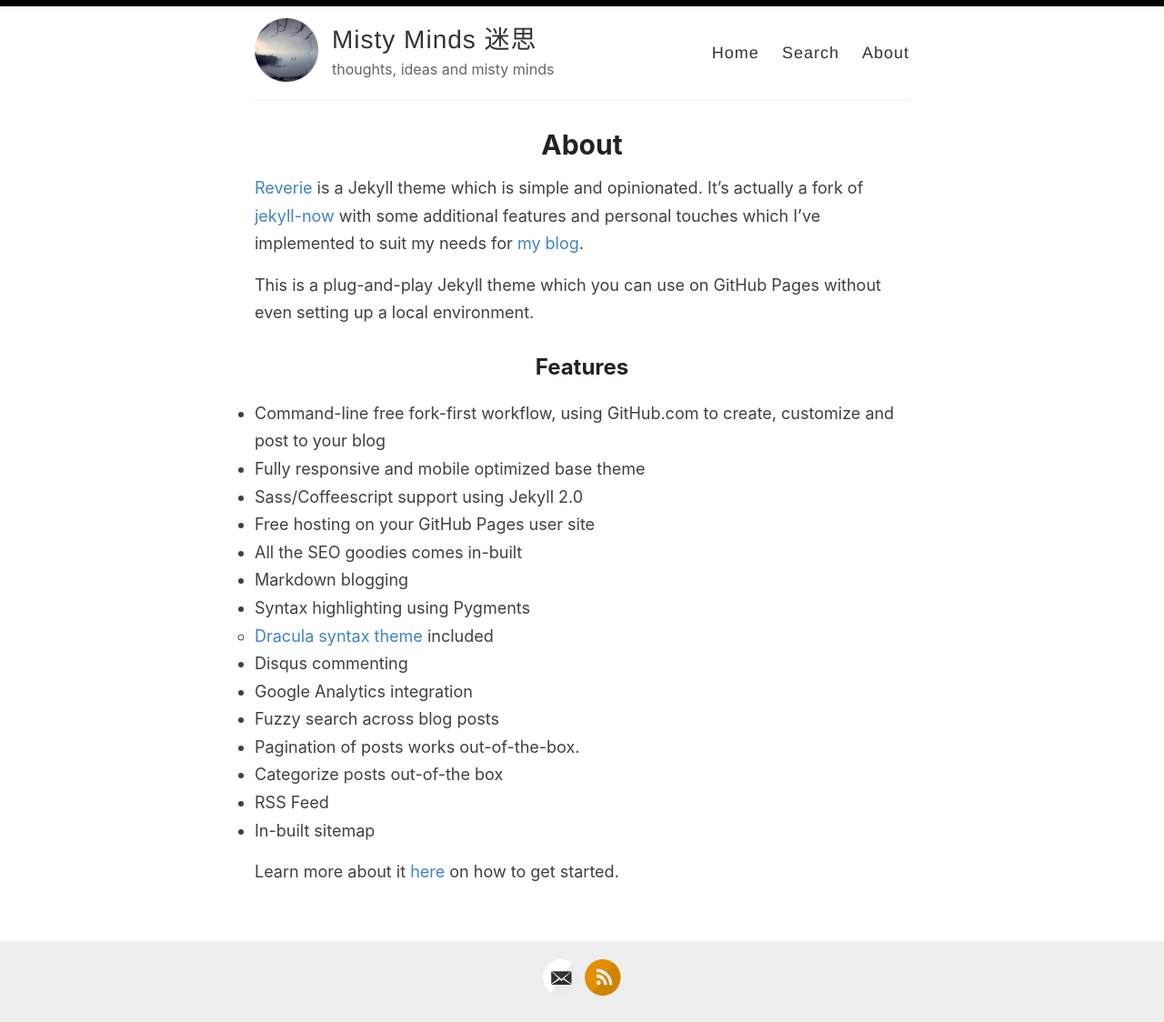
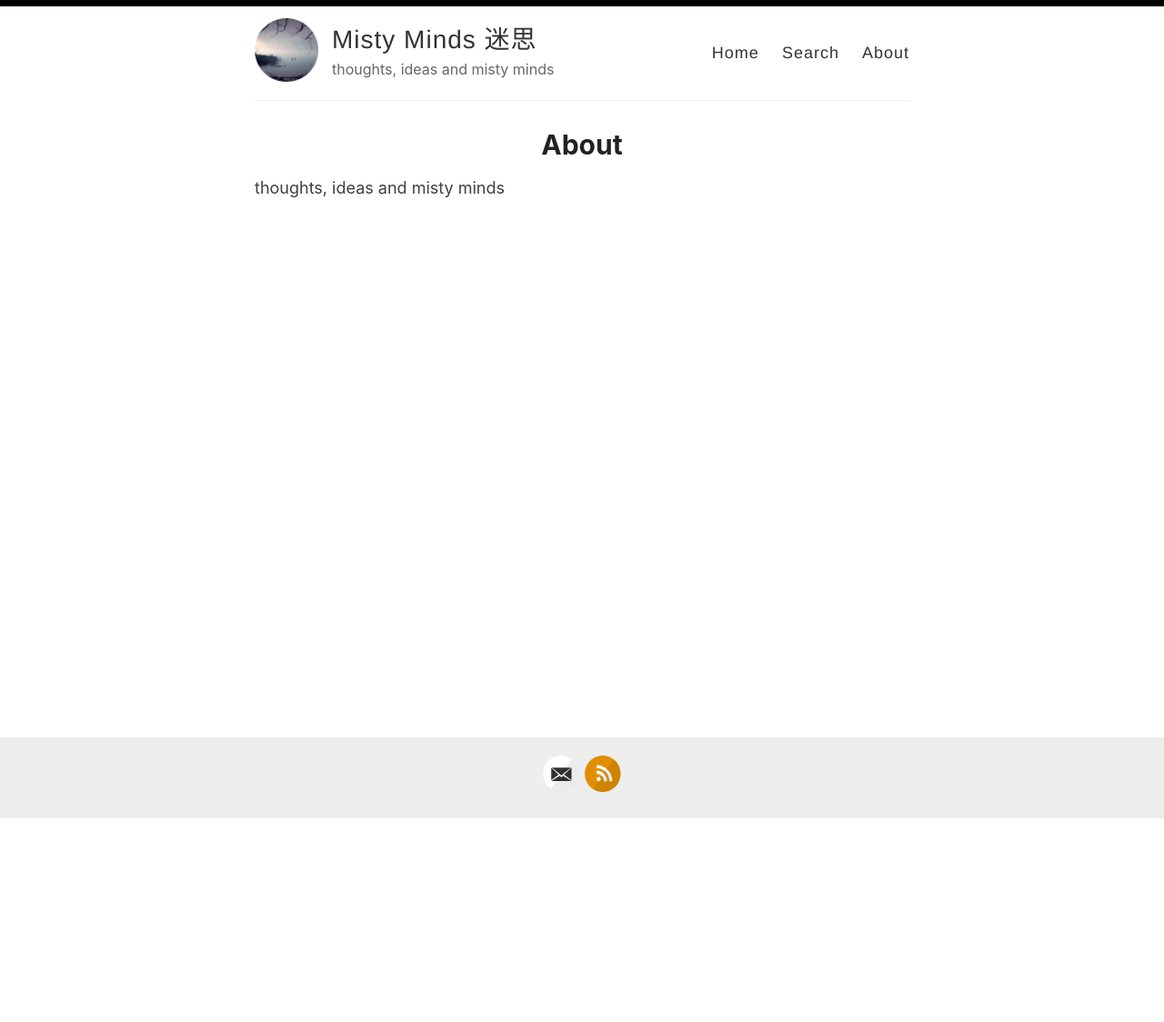
Before and after one commit to sbagga/mistyminds, a Jekyll site: the page built from _pages/about.md, in a window 1280 px wide. Shown: the whole page at 91% size. Built offline with Jekyll 4.4.1, drawn with Linux system fonts in a browser that asks for light colours; after the commit the page ends 901 px from its top, so only the background shows below that.

Commit message:
Update about.md

```diff
--- a/_pages/about.md
+++ b/_pages/about.md
@@ -4,26 +4,4 @@ title: About
 permalink: /about/
 ---
 
-[Reverie](https://github.com/amitmerchant1990/reverie) is a Jekyll theme which is simple and opinionated. It's actually a fork of [jekyll-now](https://github.com/barryclark/jekyll-now) with some additional features and personal touches which I've implemented to suit my needs for [my blog](https://www.amitmerchant.com).
-
-This is a plug-and-play Jekyll theme which you can use on GitHub Pages without even setting up a local environment.
-
-## Features
-
-- Command-line free fork-first workflow, using GitHub.com to create, customize and post to your blog
-- Fully responsive and mobile optimized base theme
-- Sass/Coffeescript support using Jekyll 2.0
-- Free hosting on your GitHub Pages user site
-- All the SEO goodies comes in-built
-- Markdown blogging
-- Syntax highlighting using Pygments
-    - [Dracula syntax theme](https://draculatheme.com/) included
-- Disqus commenting
-- Google Analytics integration
-- Fuzzy search across blog posts
-- Pagination of posts works out-of-the-box.
-- Categorize posts out-of-the box
-- RSS Feed
-- In-built sitemap
-
-Learn more about it [here](https://github.com/amitmerchant1990/reverie) on how to get started.
+thoughts, ideas and misty minds
```
